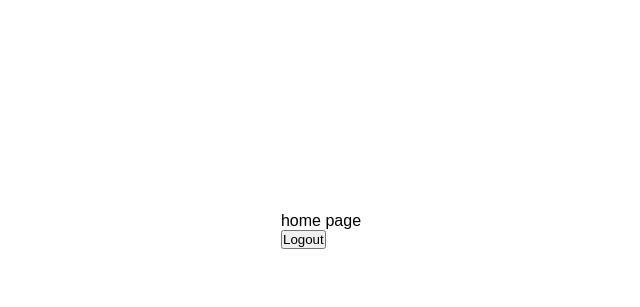
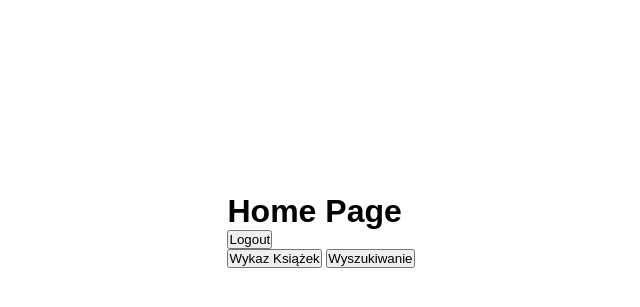
Before and after one commit to martinszkita/biblioteka-projekt, a Django app: page / in a window 1280 px wide. Shown: the part 170-477 px from the top of the page, without its empty margins (319-959 px from the left). Run offline with Django 5.2, Linux system fonts and the light colour scheme; the visitor is signed in with stand-in values (Sample User, id 1); data that the repository does not hold is empty.

Commit message:
przyciski na home page

```diff
--- a/biblioteka/apka/templates/home.html
+++ b/biblioteka/apka/templates/home.html
@@ -1,8 +1,12 @@
 {% extends "base.html" %}
 {%block content%}
-home page
+<h1>Home Page</h1>
 <form action="{% url 'apka:logout' %}" method="post">
     {% csrf_token %}
     <button type="submit">Logout</button>
 </form>
+<button onclick="location.href='{% url 'wykaz_ksiazek' %}'">Wykaz Książek</button>
+<button onclick="location.href='{% url 'wyszukiwanie' %}'">Wyszukiwanie</button>
+</body>
+
 {% endblock content %}
```
